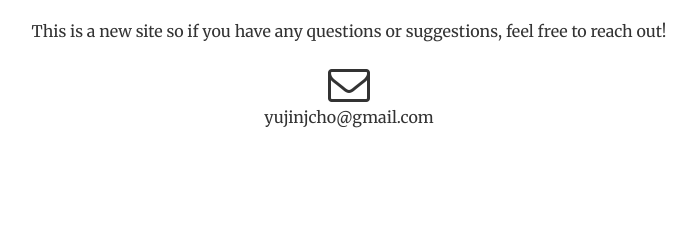
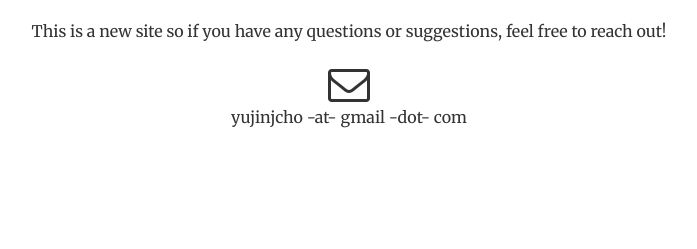
Before and after one commit to yujinjcho/itspong, a Flask app: page / in a window 1280 px wide. Shown: the part 1409-1658 px from the top of the page, without its empty margins (291-988 px from the left). Run offline with Flask 2, Linux system fonts and the light colour scheme; parts of the project's set-up code (start-up, migrations or seed data) failed here and were passed over; some libraries are stand-ins or nearby versions.

Commit message:
updated email

```diff
--- a/app/templates/index.html
+++ b/app/templates/index.html
@@ -98,7 +98,7 @@
                 </div>
                 <div class="col-lg-12 text-center">
                     <i class="fa fa-envelope-o fa-3x wow bounceIn" data-wow-delay=".1s"></i>
-                    <p>yujinjcho@gmail.com</p>
+                    <p>yujinjcho -at- gmail -dot- com</p>
                 </div>
             </div>
         </div>
```
